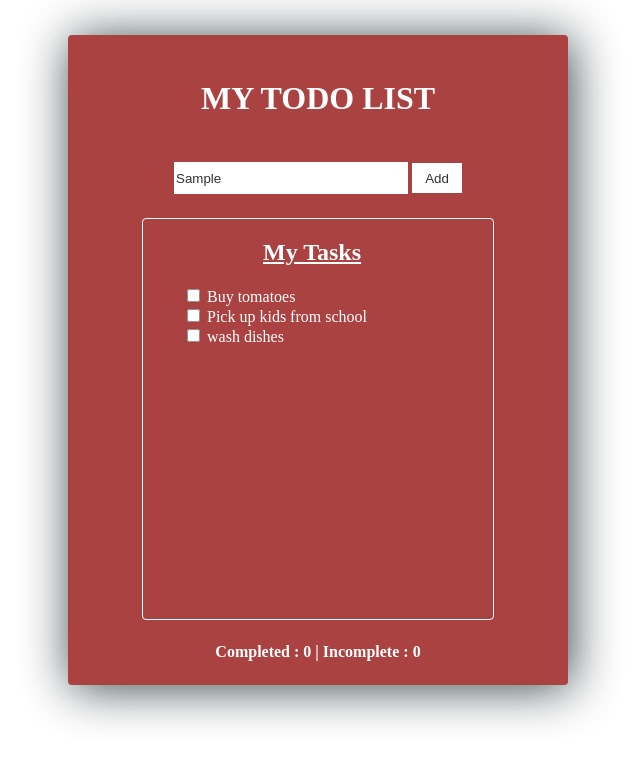
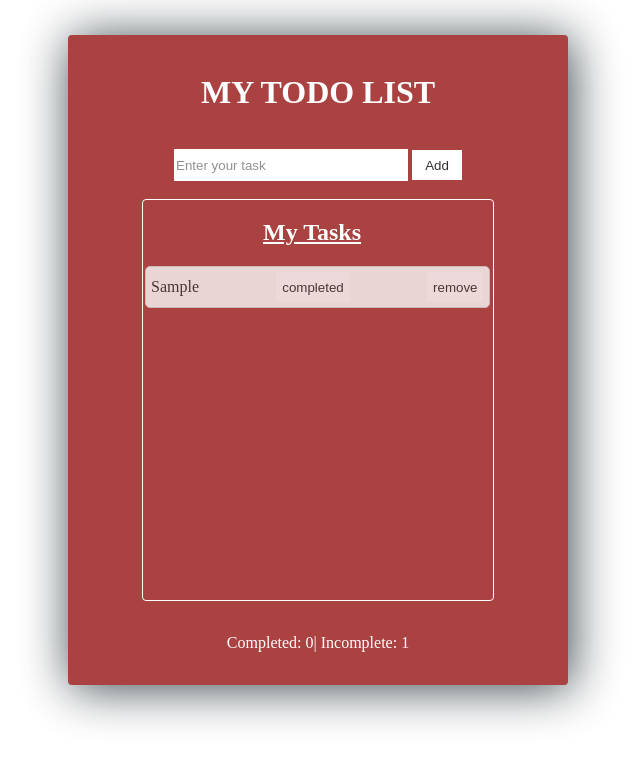
Before and after one commit to sam404rihan/workspace, a plain HTML site: page index.html in a window 1280 px wide. Both pictures are taken after typing "Sample" into the empty fields and a click on the button "Add". Shown: the whole page, without its empty margins (322-962 px from the left). Drawn offline with Linux system fonts and the light colour scheme.

Commit message:
incomplete functionality

```diff
--- a/index.html
+++ b/index.html
@@ -13,28 +13,21 @@
         <h1>MY TODO LIST</h1>
         <link rel="stylesheet" href="style.css">
         <div>
-            <input class="text" type="text" id="task" placeholder="Enter your task">
-            <button>Add</button>
+            <input id="input" class="text" type="text" id="task" placeholder="Enter your task">
+            <button onclick="add()" onkeypress='addEventListener(enter)'>Add </button>
         </div>
         <div class="list">
             <u><h2>My Tasks</h2></u>
-            <ul>
-                <li><input type="checkbox" id="buy" name="buy">
-                    <label for="buy">Buy tomatoes</label>
-                </li>
-                <li><input type="checkbox" id="kids" name="kids">
-                    <label for="kids">Pick up kids from school</label>
-                </li>
-                <li><input type="checkbox" id="dish" name="dish">
-                    <label for="dish">wash dishes</label>
-                </li>
-            </ul>
+            <div id="task">
+
+            </div>
         </div>
 
-        <b>Completed : 0 | Incomplete : 0 </b>
+     <p id="taskCount"> <b>Completed :0 | Incomplete :0 </b></p>
     </div>
 </div>
 </body>
+<script src="script.js"></script>
 
 
 </html>
--- /dev/null
+++ b/script.js
@@ -0,0 +1,45 @@
+let count=0
+let comp=0;
+let incomp=0;
+        function add(){
+
+            if(count>8){
+                alert('complete your current tasks')
+                return 0;}
+            let input=document.getElementById("input").value;
+            if(!input){
+                alert('try to do something lol')
+                return 0;
+            }
+            let x=document.getElementById("task");
+            let div= document.createElement('div');
+            div.classList.add('taskerr');
+            div.innerHTML=`${input}<div><button class='complete' onclick='something(this)' >completed</button></div><button class='delete' onclick='remove(this)'>remove</button>`;
+            count+=1;
+            x.appendChild(div);
+            document.getElementById("input").value=''
+            incomp+=1;
+            document.getElementById('taskCount').textContent=` Completed: ${comp}| Incomplete: ${incomp}`;
+
+
+        }
+        function something(element){
+            incomp-=1;
+            comp=count-incomp;
+            document.getElementById('taskCount').textContent=` Completed: ${comp}| Incomplete: ${incomp}`;
+
+            element.parentElement.parentElement.style.backgroundColor = 'green';
+            element.parentElement.parentElement.style.color = 'white';
+            element.parentElement.remove();
+        }
+
+
+
+
+function remove(element){
+
+        count=count-1
+        comp-=1
+        document.getElementById('taskCount').textContent=` Completed: ${comp}| Incomplete: ${incomp}`;
+        element.parentElement.remove();
+}
--- a/style.css
+++ b/style.css
@@ -17,12 +17,12 @@ body{
     border-radius: 4px;
     box-shadow: 3px 3px 50px rgb(7, 22, 27);
     opacity: 0.8;
-
 }
 .text{
         border:none;
         width:230px;
         height:30px;
+
 }
 button{
         border:none;
@@ -35,7 +35,6 @@ button{
         border-radius: 4px;
         height:400px;
         width:350px;
-
 }
 ul{
     list-style-type: none;
@@ -48,5 +47,22 @@ h2{
     justify-content: space-evenly;
     align-items: center;
     display: flex;
+}
+.taskerr{
+        display: flex;
+        justify-content: space-between;
+        align-items: center;
+        width: 95%;
+        margin: 4px 2px;
+        padding: 5px;
+        border: 1px solid #ccc;
+        border-radius: 5px;
+        background-color: #f9f9f9;
+        color: black;
+        opacity: 0.8;
 
 }
+.complete,.delete{
+        width:fit-content;
+
+}
```
